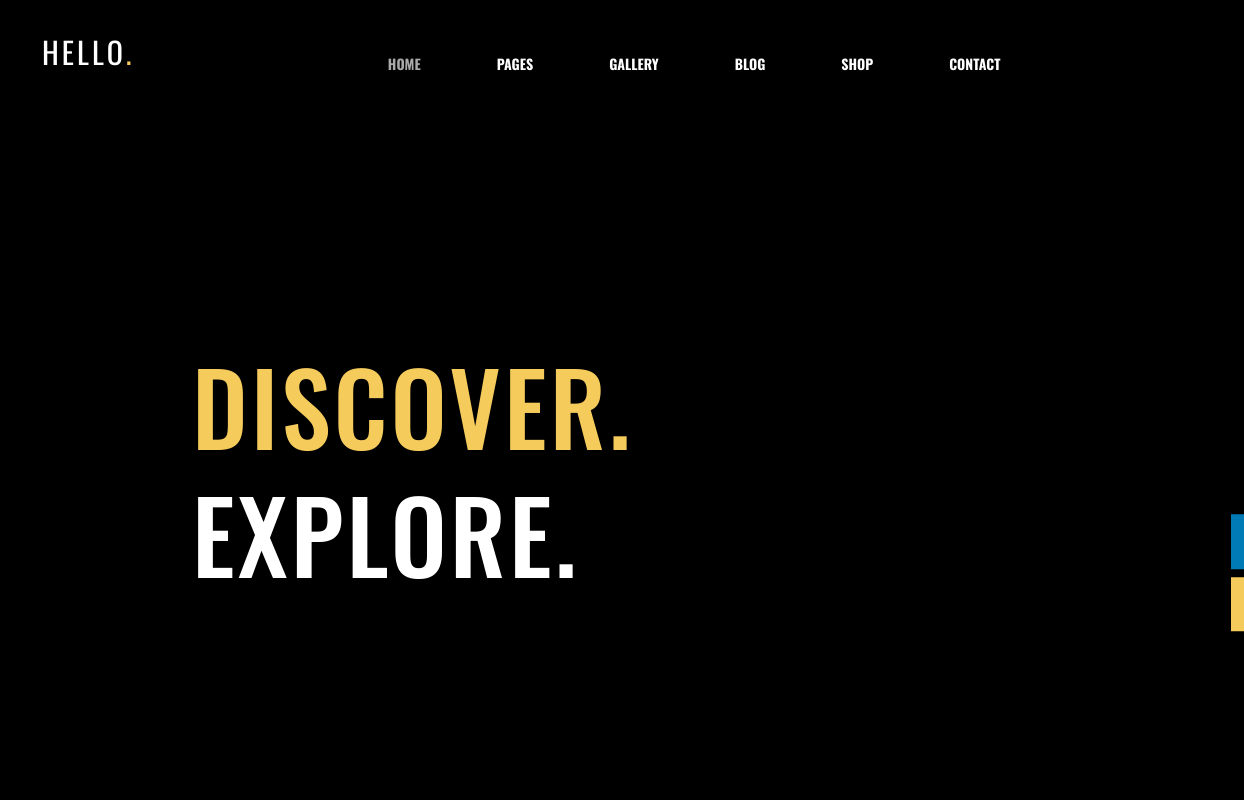
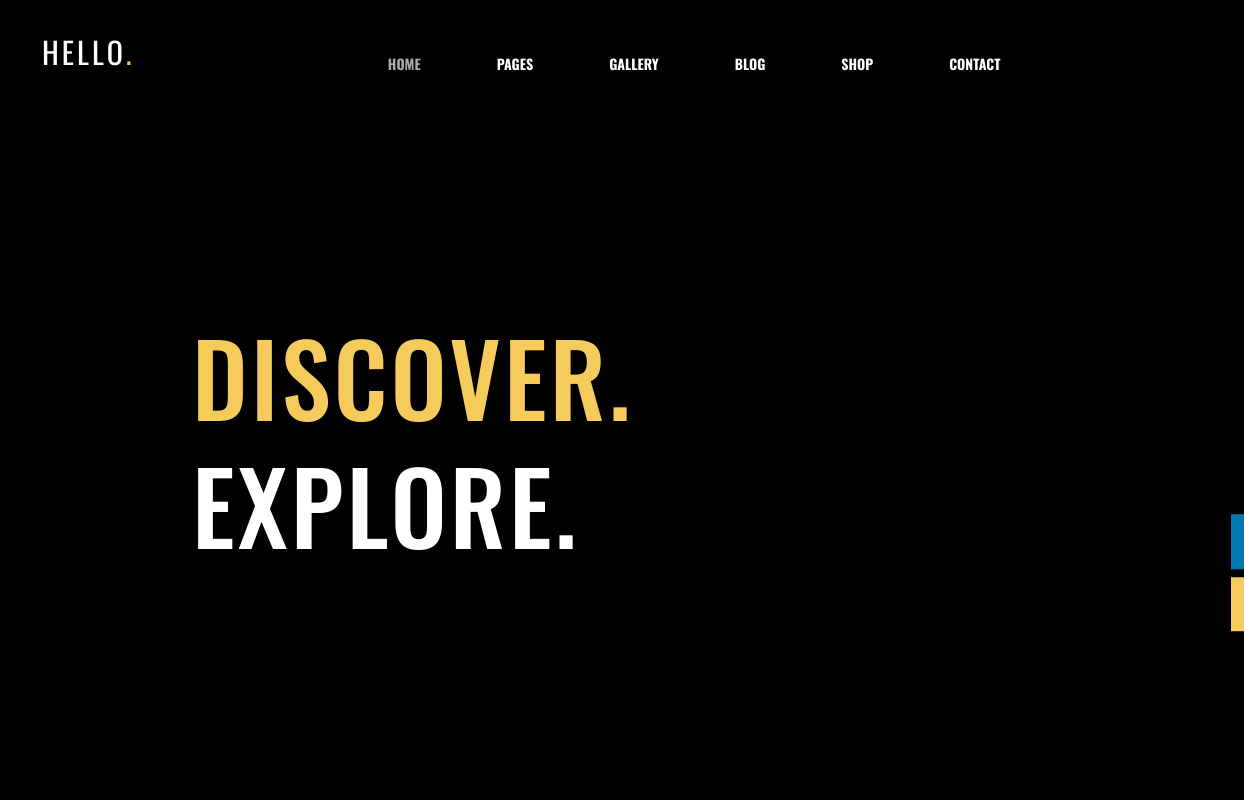
Before and after one commit to julianoiret/template-3, a plain HTML site: page index.html in a window 1280 px wide. Shown: the top 800 px of the page, 0-1244 px from the left. Drawn offline with nearby package versions, Linux system fonts and the light colour scheme.

Commit message:
changed banner size

```diff
--- a/css/style.css
+++ b/css/style.css
@@ -129,7 +129,8 @@ h2 {
 } */
 
 #banner {
-	height: 108vh;
+	/*height: 108vh;*/
+  height: 90vh;
 	background: linear-gradient(135deg, rgba(0, 0, 0, 0.8) 0%, rgba(0, 0, 0, 0.3) 50%),
     url("../img/deer.jpg") no-repeat;
     background-size: cover;
```
